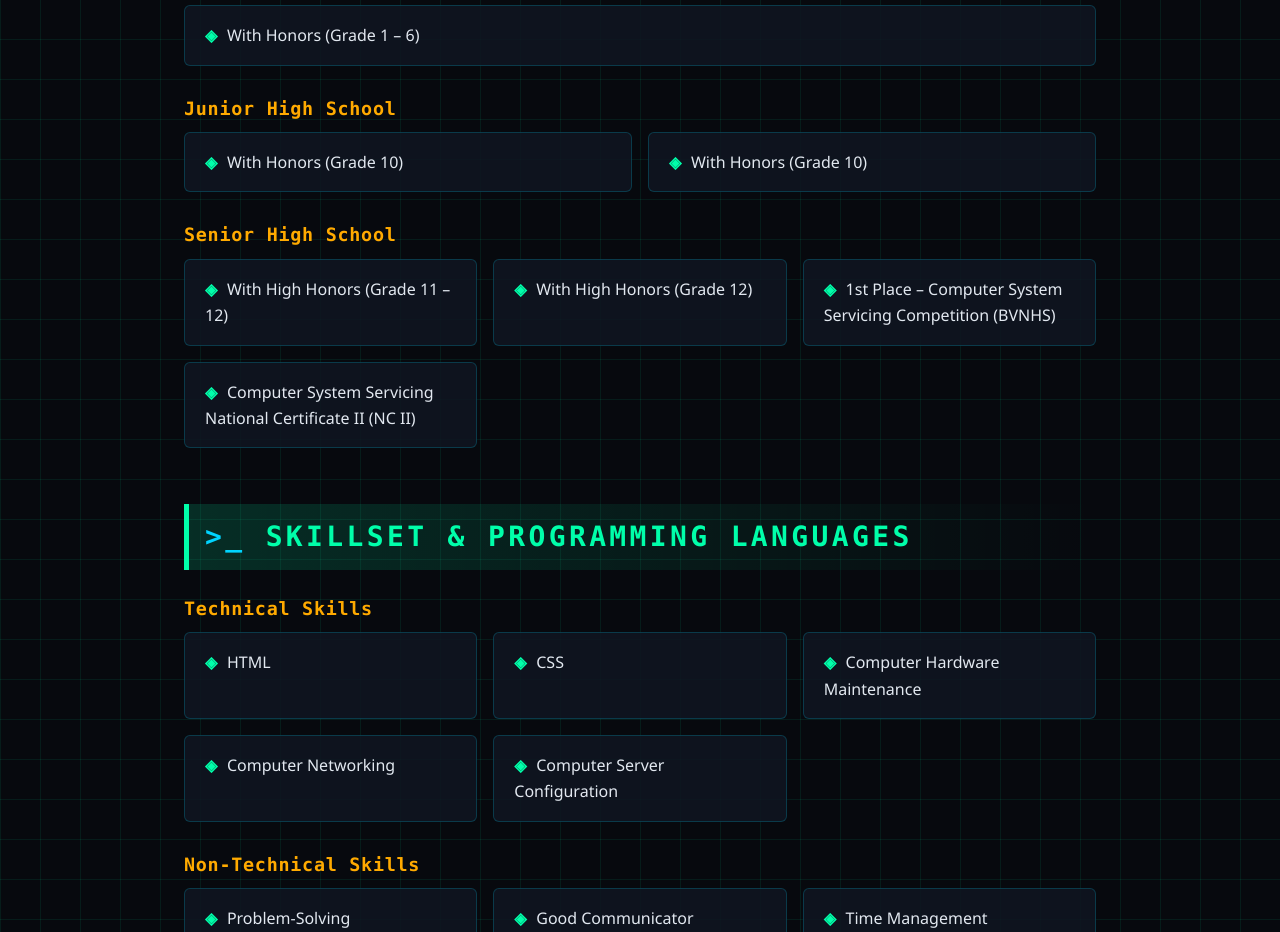
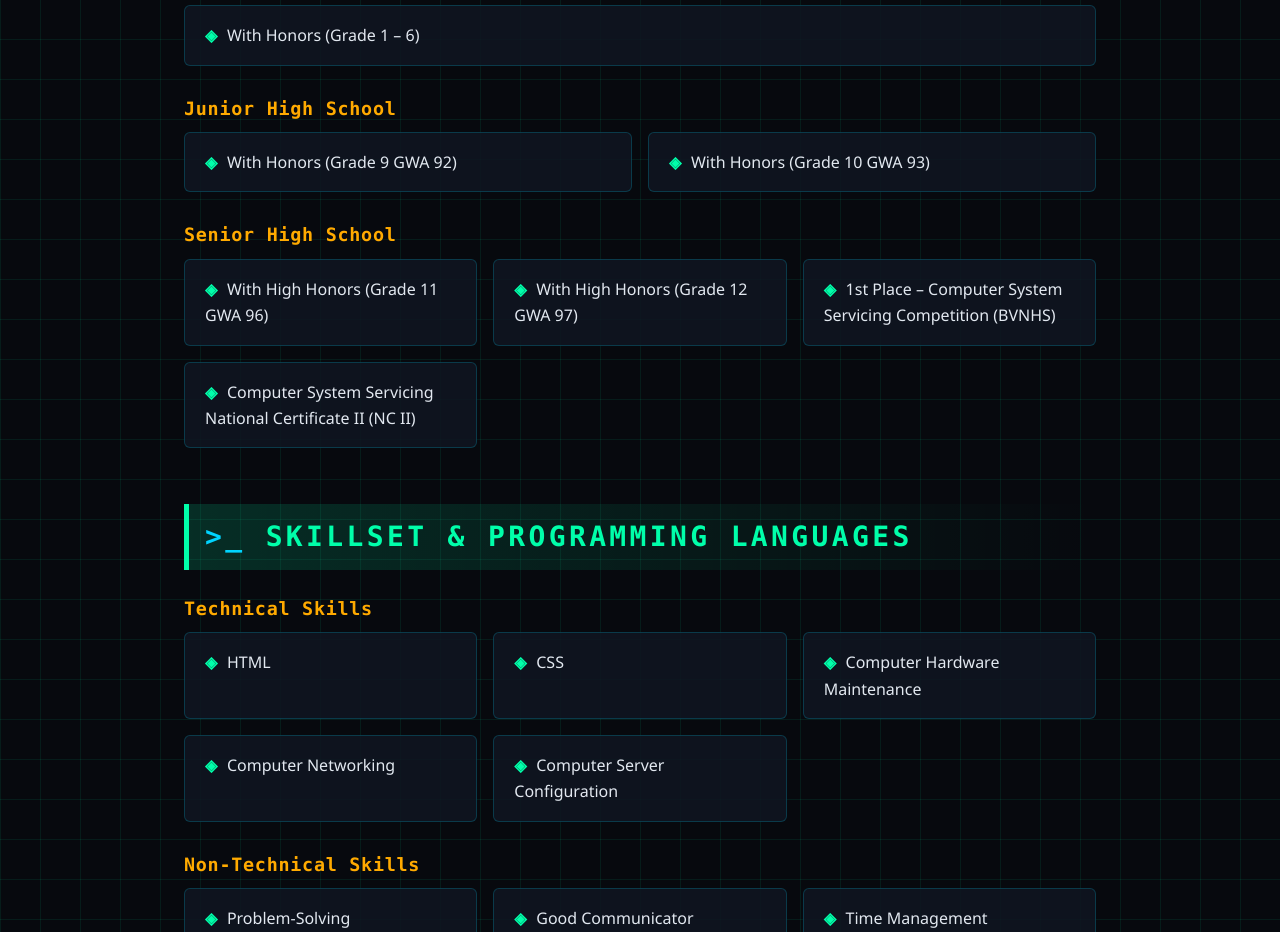
Before and after one commit to tupasee1/csit-web-finals-2026, a plain HTML site: page index.html in a window 1280 px wide. Shown: the part 1201-2133 px from the top of the page. Drawn offline with Linux system fonts and the light colour scheme.

Commit message:
Update honors and awards for junior and senior high

```diff
--- a/index.html
+++ b/index.html
@@ -230,16 +230,16 @@ a:hover {
 
     <h3>Junior High School</h3>
     <ul>
-        <li>With Honors (Grade 10)</li>
-        <li>With Honors (Grade 10)</li>
+        <li>With Honors (Grade 9 GWA 92)</li>
+        <li>With Honors (Grade 10 GWA 93)</li>
 
     </ul>
 
 
     <h3>Senior High School</h3>
     <ul>
-        <li>With High Honors (Grade 11 – 12)</li>
-            <li>With High Honors (Grade 12)</li>
+        <li>With High Honors (Grade 11 GWA 96)</li>
+        <li>With High Honors (Grade 12 GWA 97)</li>
         <li>1st Place – Computer System Servicing Competition (BVNHS)</li>
         <li>Computer System Servicing National Certificate II (NC II)</li>
     </ul>
```
